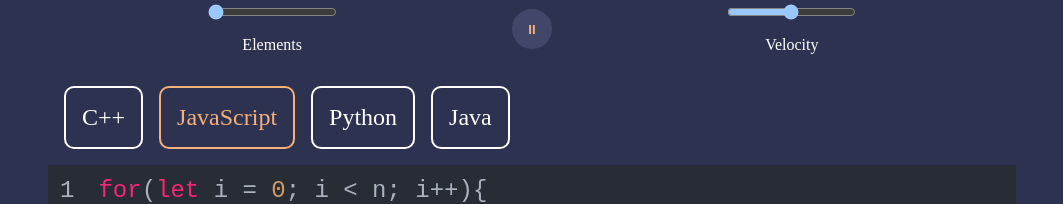
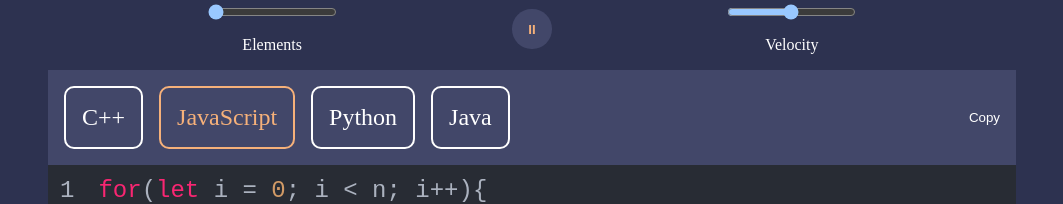
Before and after one commit to Eckry/Sorted-Symphony, a React (Vite) app: page / in a window 1280 px wide. Shown: the part 945-1149 px from the top of the page, without its empty margins (108-1171 px from the left). Built offline with nearby package versions, Linux system fonts and the light colour scheme.

Commit message:
add copy to clipboard functionality

```diff
--- a/src/components/Code.tsx
+++ b/src/components/Code.tsx
@@ -11,13 +11,26 @@
     languages.JavaScript
   );
   const { code } = useSelected();
+  const [copied, setCopied] = useState(false);
+
+  let timeoutId: number;
 
   const changeLanguage = (language: Language) => {
     setLanguageSelected(language);
   };
 
+  const handleCopyToClipboard = () => {
+    clearTimeout(timeoutId);
+    setCopied(true);
+    navigator.clipboard.writeText(code[languageSelected]);
+    timeoutId = setTimeout(() => {
+      setCopied(false);
+    }, 1000);
+  };
+
   return (
     <section className="code-container">
+      <header className="code-header">
         <ul className="codes-container">
           {Object.entries(languages).map(([key, val], idx) => {
             return (
@@ -31,6 +44,10 @@
             );
           })}
         </ul>
+        <button className="copy-clipboard" onClick={handleCopyToClipboard}>
+          {copied ? "Copied!" : "Copy"}
+        </button>
+      </header>
       <SyntaxHighlighter
         showLineNumbers
         language={languageSelected.toLowerCase()}
```
Lines whose indentation alone changed are shown as unchanged.
